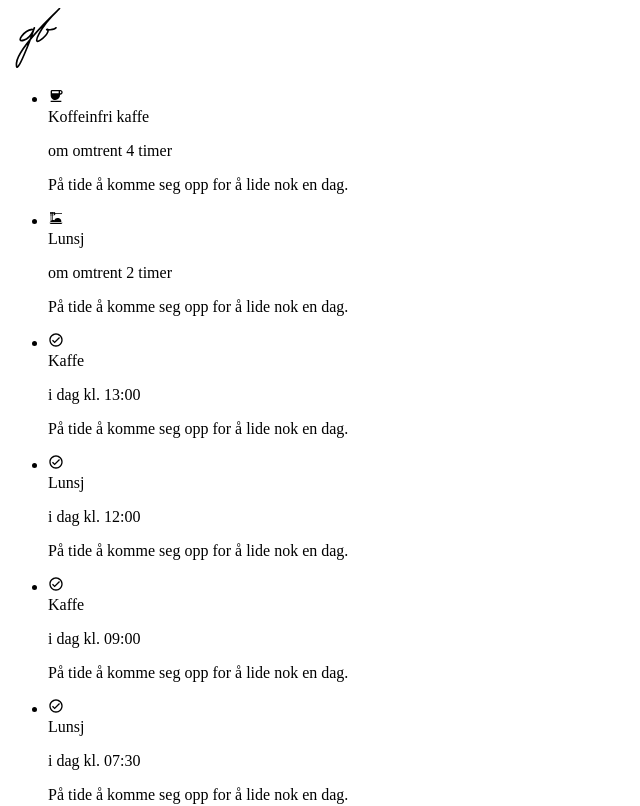
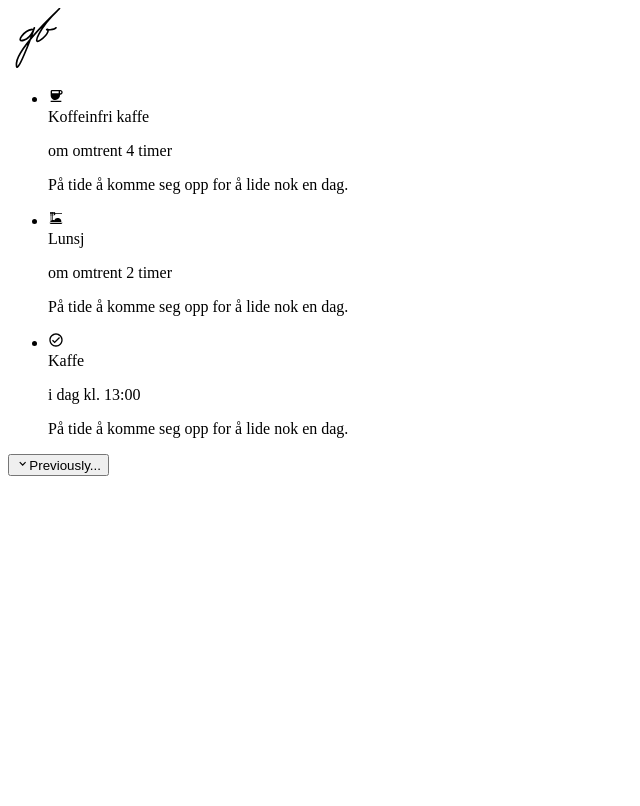
Before and after one commit to mrboen94/glassburet, a Next.js app: page / in a window 1280 px wide. Shown: the top 806 px of the page, without its empty margins (0-640 px from the left). Built offline with nearby package versions, Linux system fonts and the light colour scheme.

Commit message:
Hide old events below button

```diff
--- a/components/Day.tsx
+++ b/components/Day.tsx
@@ -1,4 +1,4 @@
-import { Activity, DayPlan, Entry } from "../lib/data";
+import { Activity, DayPlan, Entry, PlainEntry } from "../lib/data";
 import {
   MdCoffee,
   MdDinnerDining,
@@ -6,6 +6,8 @@ import {
   MdAccessAlarm,
   MdCheck,
   MdOutlineCheckCircleOutline,
+  MdExpandMore,
+  MdExpandLess,
 } from "react-icons/md";
 import {
   formatDistance,
@@ -16,6 +18,7 @@ import {
   format,
 } from "date-fns";
 import { nb } from "date-fns/locale";
+import { useState } from "react";
 
 const getIcon = (activity: Activity): JSX.Element => {
   switch (activity) {
@@ -44,11 +47,18 @@ const formatDate = (date: Date): string => {
   return format(date, "HH:mm");
 };
 
-interface Props {
-  day: DayPlan;
+interface ApiEntry extends PlainEntry {
+  time: string;
 }
 
-const DayEntry = ({ entry }: { entry: Entry }): JSX.Element => {
+interface Props {
+  day: {
+    name: string;
+    activities: Array<ApiEntry>;
+  };
+}
+
+const DayEntry = ({ entry }: { entry: ApiEntry }): JSX.Element => {
   const time = parseISO(entry.time as string);
   const isEntryAfter = isAfter(time, new Date());
 
@@ -92,22 +102,24 @@ const DayEntry = ({ entry }: { entry: Entry }): JSX.Element => {
   );
 };
 
-export const Day = ({ day }: Props): JSX.Element => {
+interface EventListProps {
+  events: Array<ApiEntry>;
+}
+
+const EventList = ({ events }: EventListProps): JSX.Element => {
   return (
-    <div className="flow-root">
     <ul role="list" className="-mb-8">
-        {day.activities.map((plan, planIdx) => {
-          const nextEntry = day.activities[planIdx + 1];
+      {events.map((plan, planIdx) => {
+        const nextEntry = events[planIdx + 1];
         return (
           <li key={planIdx}>
             <div className="relative pb-8">
-                {nextEntry &&
-                isAfter(parseISO(nextEntry.time as string), new Date()) ? (
+              {nextEntry && isAfter(parseISO(nextEntry.time), new Date()) ? (
                 <span
                   className="absolute top-5 left-5 -ml-px h-full w-1 bg-gray-400"
                   aria-hidden="true"
                 />
-                ) : planIdx !== day.activities.length - 1 ? (
+              ) : planIdx !== events.length - 1 ? (
                 <span
                   className="absolute top-5 left-5 -ml-px h-full w-1 bg-gray-200"
                   aria-hidden="true"
@@ -119,6 +131,61 @@ export const Day = ({ day }: Props): JSX.Element => {
         );
       })}
     </ul>
+  );
+};
+
+interface ShowProps {
+  show: boolean;
+  setShow: (show: boolean) => void;
+}
+
+const ShowMore = ({ show, setShow }: ShowProps): JSX.Element => (
+  <div className="relative mt-8">
+    <div className="absolute inset-0 flex items-center" aria-hidden="true">
+      <div className="w-full border-t border-gray-300" />
+    </div>
+    <div className="relative flex justify-center">
+      <button
+        onClick={() => setShow(!show)}
+        type="button"
+        className="inline-flex items-center shadow-sm px-4 py-1.5 border border-gray-300 text-sm leading-5 font-medium rounded-full text-gray-700 bg-white hover:bg-gray-50 focus:outline-none focus:ring-2 focus:ring-offset-2 focus:ring-indigo-500"
+      >
+        {show ? (
+          <MdExpandLess
+            className="-ml-1.5 mr-1 h-5 w-5 text-gray-400"
+            aria-hidden="true"
+          />
+        ) : (
+          <MdExpandMore
+            className="-ml-1.5 mr-1 h-5 w-5 text-gray-400"
+            aria-hidden="true"
+          />
+        )}
+        <span>Previously...</span>
+      </button>
+    </div>
+  </div>
+);
+
+export const Day = ({ day }: Props): JSX.Element => {
+  const [show, setShow] = useState(false);
+  let after = day.activities.filter((it) =>
+    isBefore(parseISO(it.time), new Date())
+  );
+  const before = day.activities.filter((it) =>
+    isAfter(parseISO(it.time), new Date())
+  );
+
+  if (after.length > 0) {
+    before.push(after[0]);
+    after = after.slice(1);
+  }
+
+  return (
+    <div className="flow-root">
+      <EventList events={before} />
+      <ShowMore show={show} setShow={setShow} />
+      {show && <EventList events={after} />}
     </div>
   );
 };
```
Lines whose indentation alone changed are shown as unchanged.
